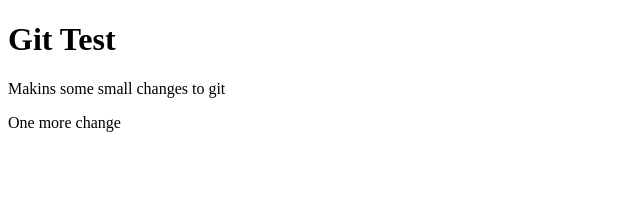
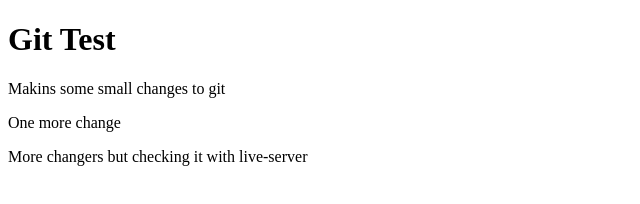
Before and after one commit to NaviTech11/git-test, a website: page index.html in a window 1280 px wide. Shown: the whole page, without its empty margins (0-640 px from the left). Drawn offline with Linux system fonts and the light colour scheme.

Commit message:
Using NPM

```diff
--- a/index.html
+++ b/index.html
@@ -9,5 +9,6 @@
     <h1>Git Test</h1>
     <p>Makins some small changes to git</p>
     <p>One more change</p>
+    <p>More changers but checking it with live-server</p>
 </body>
 </html>
```
Also changed, not shown: package.json (added, +24 -0 lines), 2 other files.
